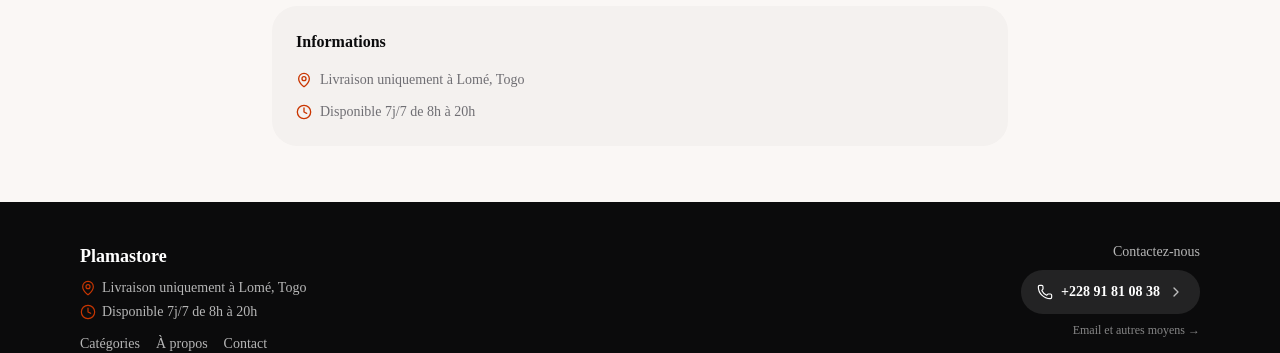
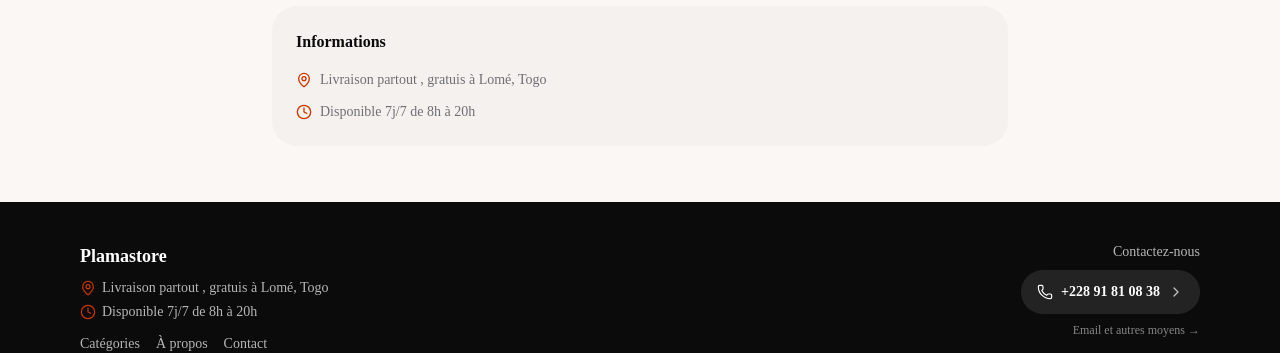
Before and after one commit to BEDI23/PrimalStore, a Next.js app: page /contact in a window 1280 px wide. Shown: the part 487-840 px from the top of the page. Built offline with nearby package versions, Linux system fonts and the light colour scheme; no server answers.

Commit message:
phrase
Signed-off-by: soo-rich <sessoklinaulich@gmail.com>

```diff
--- a/app/contact/page.tsx
+++ b/app/contact/page.tsx
@@ -71,7 +71,7 @@
           <ul className="mt-4 space-y-3 text-sm text-graphite">
             <li className="flex items-center gap-2">
               <MapPin className="h-4 w-4 text-primary" />
-              Livraison uniquement à Lomé, Togo
+              Livraison partout , gratuis à Lomé, Togo
             </li>
             <li className="flex items-center gap-2">
               <Clock className="h-4 w-4 text-primary" />
--- a/components/client/Footer.tsx
+++ b/components/client/Footer.tsx
@@ -16,11 +16,17 @@
               {BOUTIQUE_NOM}
             </p>
             <p className="mt-2 flex items-center justify-center gap-1.5 text-sm text-white/70 sm:justify-start">
-              <MapPin className="h-4 w-4 shrink-0 text-primary" strokeWidth={1.75} />
-              Livraison uniquement à Lomé, Togo
+              <MapPin
+                className="h-4 w-4 shrink-0 text-primary"
+                strokeWidth={1.75}
+              />
+              Livraison partout , gratuis à Lomé, Togo
             </p>
             <p className="mt-1 flex items-center justify-center gap-1.5 text-sm text-white/70 sm:justify-start">
-              <Clock className="h-4 w-4 shrink-0 text-primary" strokeWidth={1.75} />
+              <Clock
+                className="h-4 w-4 shrink-0 text-primary"
+                strokeWidth={1.75}
+              />
               Disponible 7j/7 de 8h à 20h
             </p>
             <div className="mt-3 flex justify-center gap-4 text-sm sm:justify-start">
```
